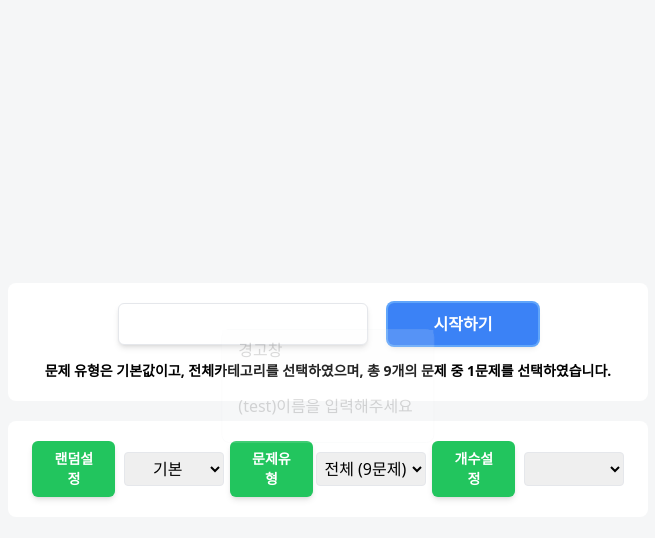
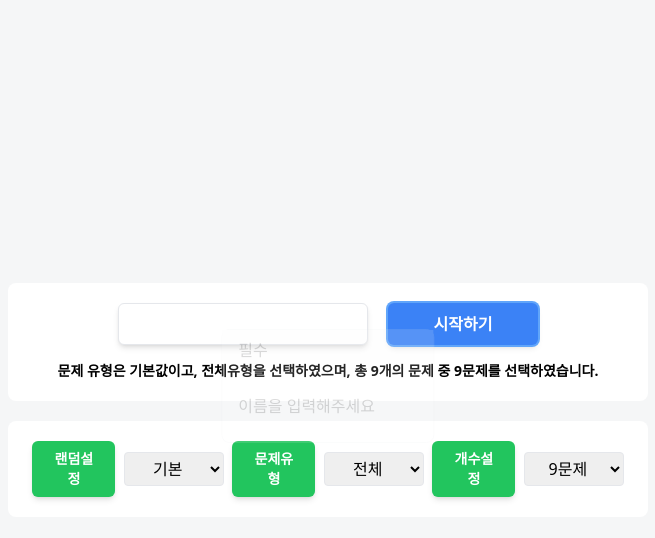
Before and after one commit to poesoow/quizCODE, a Vue app: page / in a window 1280 px wide. Both pictures are taken after typing "Sample" into the empty fields and a click on the button "시작하기". Shown: the top 538 px of the page, without its empty margins (312-967 px from the left). Built offline with nearby package versions, Linux system fonts and the light colour scheme.

Commit message:
[update]

```diff
--- a/src/views/HomeView.vue
+++ b/src/views/HomeView.vue
@@ -5,7 +5,7 @@
         <div class="w-full bg-white rounded-lg p-5 flex gap-x-5 flex-wrap justify-center">
           <input @keyup.enter="NameChk" @input="koreanchk" v-model="userName" type="text" class="border pl-4 py-2 rounded-md shadow-md outline-none basis-full sm:basis-5/12">
           <button @click="NameChk" class="btn-primary text-sm sm:text-base bg-blue-500 hover:bg-blue-700 focus:ring-blue-400 sm:py-0 basis-full sm:basis-3/12 mt-5 sm:mt-0">시작하기</button>
-          <div class=" mt-4 text-xs sm:text-sm font-bold"><span v-if="userName != ''" class="block mb-2">{{ userName }}님 반갑습니다.</span> 문제 유형은 {{ selectRandom === '0' ? '기본값' : '랜덤' }}이고, {{ selectType }}카테고리를 선택하였으며, 총 {{ dataList.length }}개의 문제 중 {{ selectCount }}문제를 선택하였습니다.</div>
+          <div class=" mt-4 text-xs sm:text-sm font-bold"><span v-if="userName != ''" class="block mb-2">{{ userName }}님 반갑습니다.</span> 문제 유형은 {{ selectRandom === '0' ? '기본값' : '랜덤' }}이고, {{ selectType.toUpperCase() }}유형을 선택하였으며, 총 {{ cateList.length }}개의 문제 중 {{ selectCount }}문제를 선택하였습니다.</div>
         </div>
       </form>
       <div class="w-full bg-white rounded-lg p-5 mt-5 flex justify-between items-center flex-wrap">
@@ -18,20 +18,20 @@
         </div>
         <div class="flex justify-around flex-wrap items-center basis-full xl:basis-4/12 my-5 xl:my-0">
           <p class="btn-primary sm:text-sm text-xs bg-green-500 hover:bg-green-700 focus:ring-green-400 basis-5/12 text-center">문제유형</p>
-          <select v-model="selectType" class="border rounded basis-6/12 py-1 text-center">
-            <option value="전체">전체 ({{ dataList.length }}문제)</option>
-            <option v-for="(e, index) in uniqueTypes" :key="e" :value="e"> {{ e }} ({{ cateCount[index] }}문제)</option>
+          <select @change="selectCount = cateList.length" v-model="selectType" class="border rounded basis-6/12 py-1 text-center">
+            <option value="전체">전체</option>
+            <option v-for="(e, index) in uniqueTypes" :key="index" :value="e"> {{ e.toUpperCase() }}</option>
           </select>
         </div>
         <div class="flex justify-around flex-wrap items-center basis-full xl:basis-4/12">
           <p class="btn-primary sm:text-sm text-xs bg-green-500 hover:bg-green-700 focus:ring-green-400 basis-5/12 text-center">개수설정</p>
           <select v-model="selectCount" class="border rounded basis-6/12 py-1 text-center">
-            <option v-for="e in cateList.length" :key="e" :value="cateList.length">{{ e }}문제</option>
+            <option v-for="e in cateList.length" :key="e" :value="e">{{ e }}문제</option>
           </select>
         </div>
       </div>
       <div class="error fixed bg-white left-1/2 top-[48%] -translate-x-1/2 -translate-y-1/2 z-50 border rounded-lg duration-700 transition-all w-3/4 sm:w-2/4 lg:w-1/6  opacity-0 invisible">
-        <h3 class="bg-gray-100 p-2 pl-4">경고창</h3>
+        <h3 class="bg-gray-100 p-2 pl-4">필수</h3>
         <p class="p-4 py-6">{{ errorMsg }}</p>
       </div>
     </div>
@@ -61,12 +61,12 @@ export default defineComponent({
   name: 'HomeView',
   data() {
     return {
-      errorMsg: '(test)이름을 입력해주세요',
+      errorMsg: '이름을 입력해주세요',
       userName: '',
       dataList: [] as Quiz[],
       selectRandom: '0',
       selectType: '전체',
-      selectCount: 1,
+      selectCount: 9,
     }
   },
   components: {
@@ -102,7 +102,7 @@ export default defineComponent({
         }
          this.$router.push(route)
       }
-    }
+    },
   },
   computed: {
     // 특정 속성을 추출해서 새로운 배열을 만들기 위해 Set 객체를 사용
@@ -126,7 +126,7 @@ export default defineComponent({
           return e.type
         }
       })
-    }
+    },
   },
   created(){
     this.dataList = QuizList.QuizList as Quiz[]
--- a/src/views/QuizView.vue
+++ b/src/views/QuizView.vue
@@ -30,7 +30,7 @@
           <button
             @click="useHint()"
             class="btn-primary bg-green-400 hover:bg-green-600 basis-4/12 sm:basis-2/12 text-sm">힌트 : {{ hintCount }}</button>
-          <p v-if="isHintUse">{{ dataList.QuizList[current].hint }}</p>
+          <p v-if="isHintUse">{{ selectQuestion[current].hint }}</p>
           <p v-else-if="hintCount < 1">힌트를 모두 소진 하였습니다.</p>
           <router-link to="/" class="btn-primary bg-green-400 hover:bg-green-600 basis-4/12 sm:basis-2/12 text-center text-sm">처음으로</router-link>
         </div>
@@ -60,7 +60,8 @@ interface QuizType {
     number3: string,
     number4: string,
   }
-  type: string
+  type: string,
+  hint: string
 }
 
 export default defineComponent({
```
